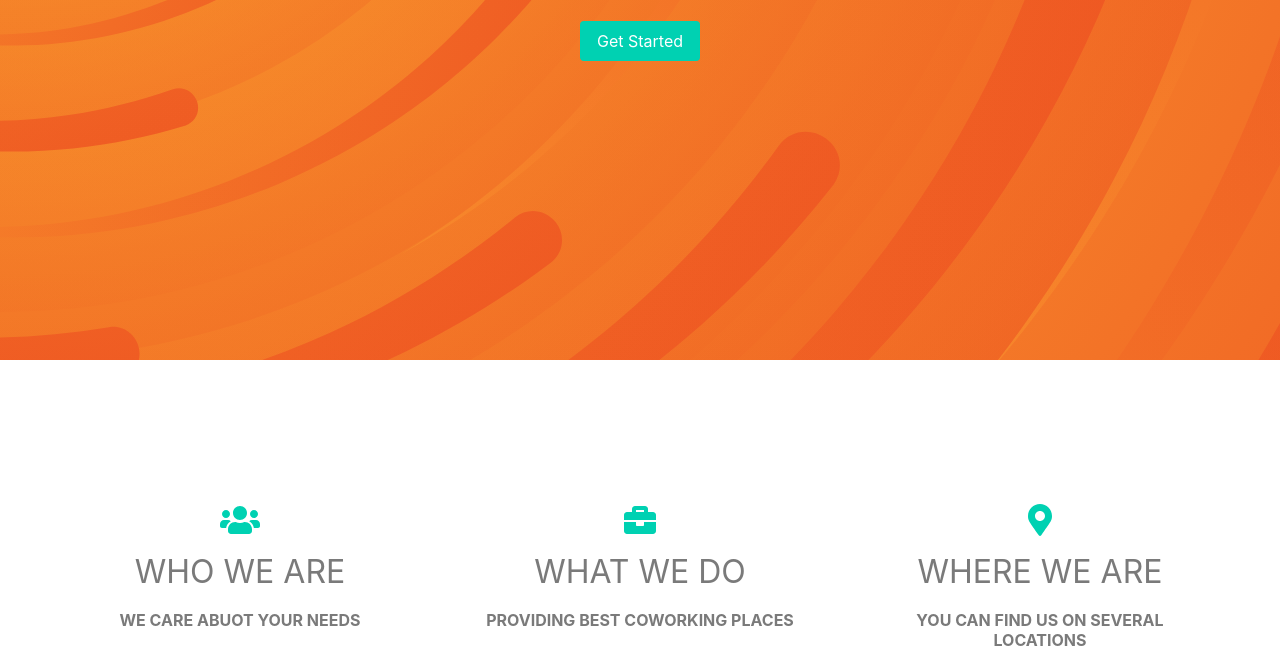
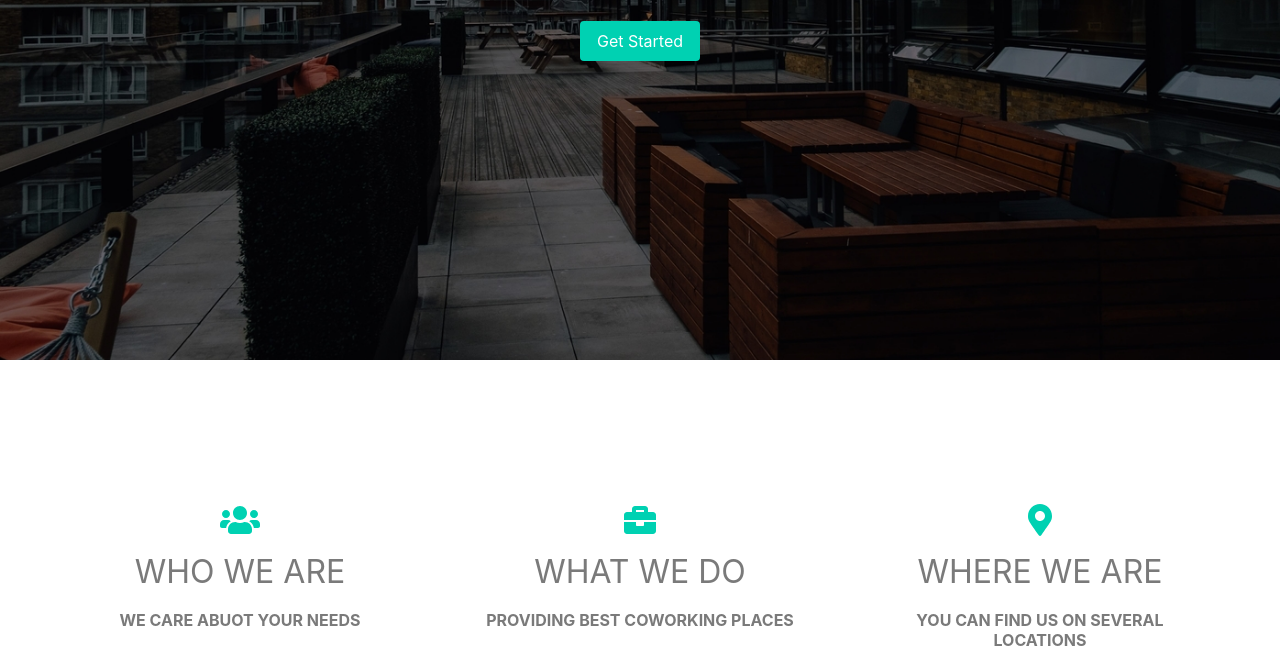
Before and after one commit to NemanjaP83/bulma, a plain HTML site: page index.html in a window 1280 px wide. Shown: the part 440-1098 px from the top of the page. Drawn offline with nearby package versions, Linux system fonts and the light colour scheme.

Commit message:
bg fixed

```diff
--- a/style.css
+++ b/style.css
@@ -3,7 +3,7 @@ html {
 }
 
 .hero {
-    background-image: url('./img/Sun-Tornado.svg');
+    background-image: url('./img/hero-bg.jpg');
     background-size: cover;
 }
 
```
Also changed, not shown: img/Sun-Tornado.svg (deleted), img/hero-bg.jpg (added), 1 other file.
